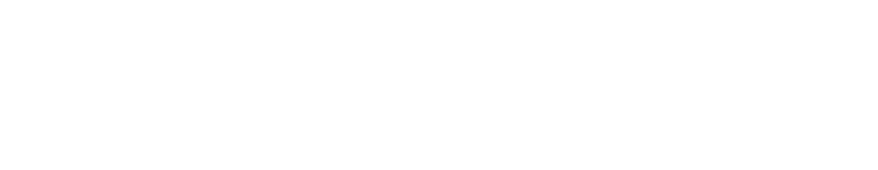
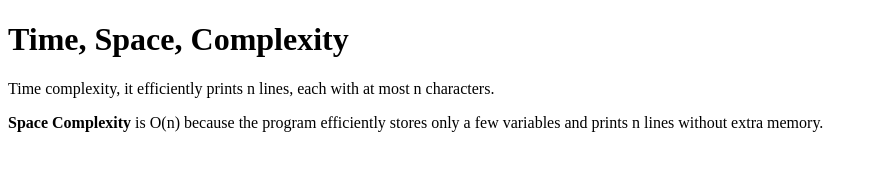
Before and after one commit to acciojob/time-and-space-complexity-AkashDas000, a website: page main.html in a window 1280 px wide. Shown: the whole page, without its empty margins (0-878 px from the left). Drawn offline with Linux system fonts and the light colour scheme.

Commit message:
created a submission

```diff
--- a/main.html
+++ b/main.html
@@ -10,6 +10,9 @@
 	<!-- the entire body must be written by student -->
     <script type="text/javascript" src="./script.js">
 </script>
+	<h1>Time, Space, Complexity</h1>
+	<p>Time complexity, it efficiently prints n lines, each with at most n characters.</p>
+	<p><b>Space Complexity</b> is O(n) because the program efficiently stores only a few variables and prints n lines without extra memory.</p>
 
 </body>
 
```
